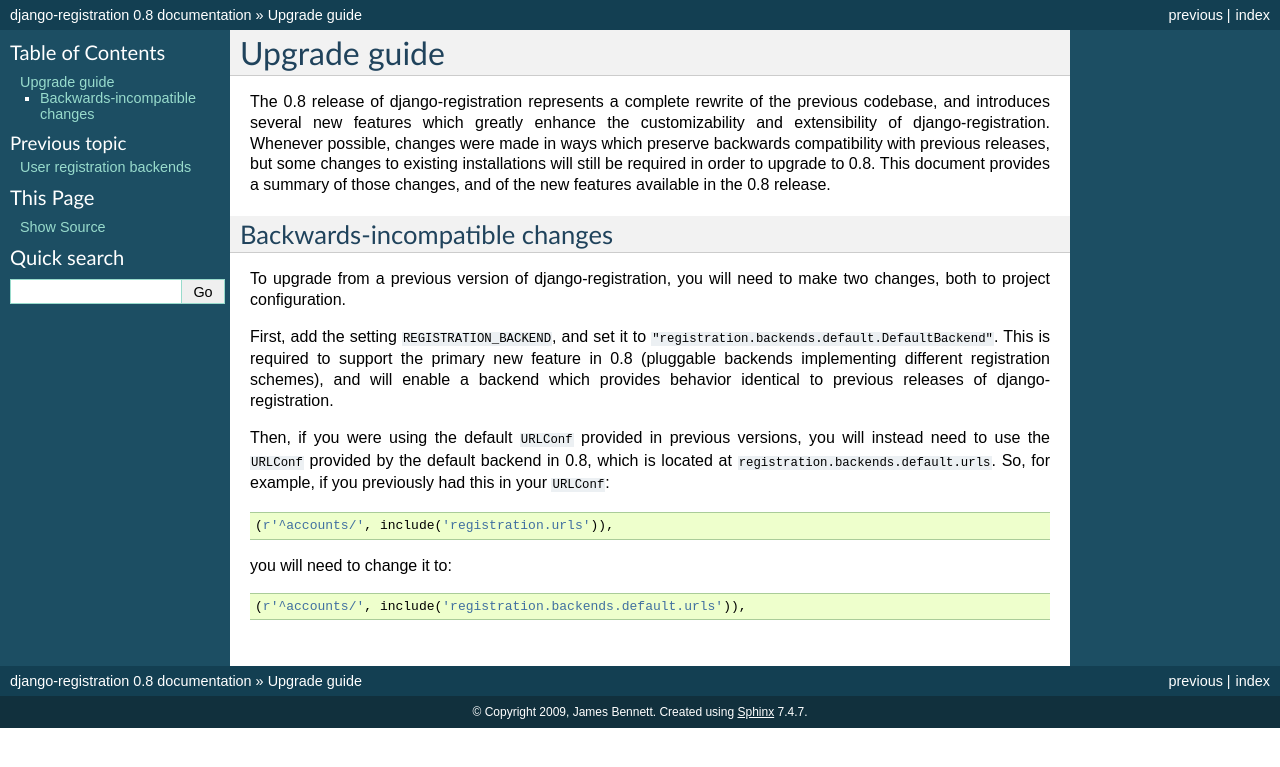
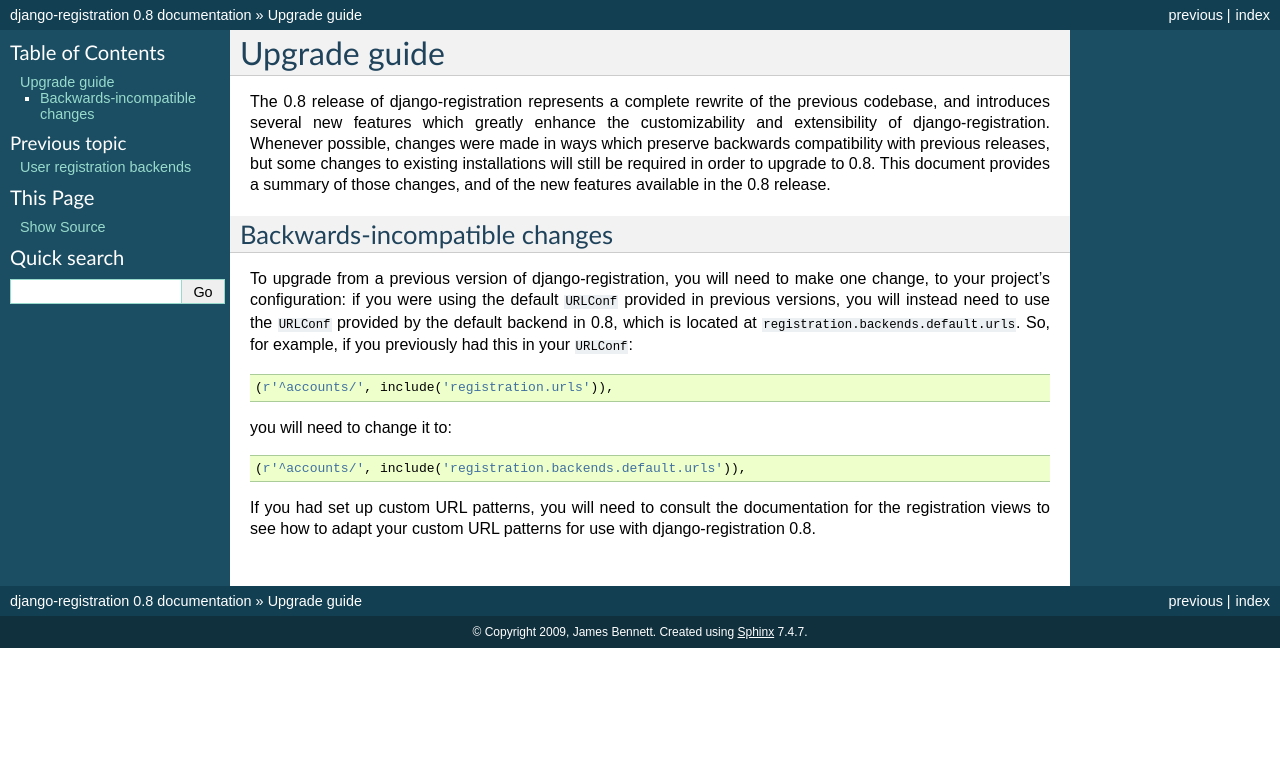
Before and after one commit to plivo/django-registration, a Sphinx documentation site: the page built from docs/upgrade.rst, in a window 1280 px wide. Shown: the top 767 px of the page. Built offline with Sphinx 7.4.7, drawn with Linux system fonts in a browser that asks for light colours.

Commit message:
Some doc updates, only partially finished.

```diff
--- a/docs/upgrade.rst
+++ b/docs/upgrade.rst
@@ -17,23 +17,18 @@ Backwards-incompatible changes
 ------------------------------
 
 To upgrade from a previous version of django-registration, you will
-need to make two changes, both to project configuration.
-
-First, add the setting ``REGISTRATION_BACKEND``, and set it to
-``"registration.backends.default.DefaultBackend"``. This is required
-to support the primary new feature in 0.8 (pluggable backends
-implementing different registration schemes), and will enable a
-backend which provides behavior identical to previous releases of
-django-registration.
-
-Then, if you were using the default ``URLConf`` provided in previous
-versions, you will instead need to use the ``URLConf`` provided by the
-default backend in 0.8, which is located at
-``registration.backends.default.urls``. So, for example, if you
-previously had this in your ``URLConf``::
+need to make one change, to your project's configuration: if you were
+using the default ``URLConf`` provided in previous versions, you will
+instead need to use the ``URLConf`` provided by the default backend in
+0.8, which is located at ``registration.backends.default.urls``. So,
+for example, if you previously had this in your ``URLConf``::
 
     (r'^accounts/', include('registration.urls')),
 
 you will need to change it to::
 
     (r'^accounts/', include('registration.backends.default.urls')),
+
+If you had set up custom URL patterns, you will need to consult the
+documentation for the registration views to see how to adapt your
+custom URL patterns for use with django-registration 0.8.
```
Also changed, not shown: docs/quickstart.rst (+1 -8 lines).
